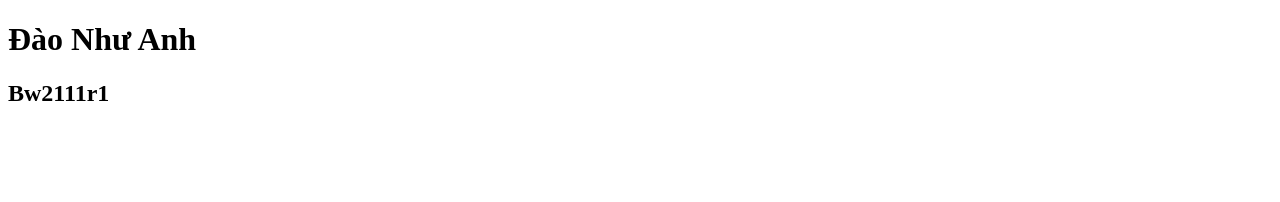
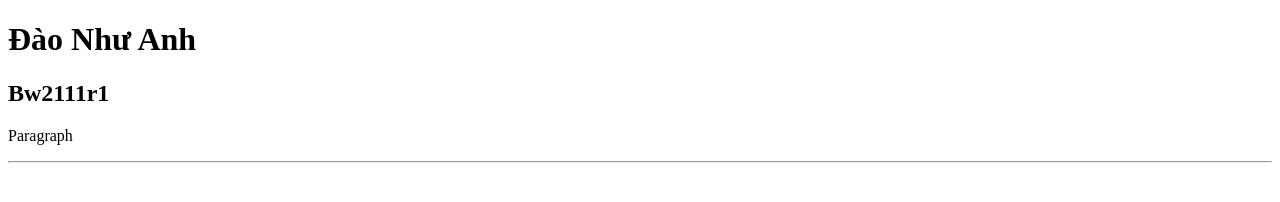
Before and after one commit to nhuanh9/DemoBai4Bw2111, a plain HTML site: page index.html in a window 1280 px wide. Drawn offline with Linux system fonts and the light colour scheme.

Commit message:
test p, hr

```diff
--- a/index.html
+++ b/index.html
@@ -9,5 +9,7 @@
     <body>
         <h1>Đào Như Anh</h1>
         <h2>Bw2111r1</h2>
+        <p>Paragraph</p>
+        <hr>
     </body>
 </html>
```
